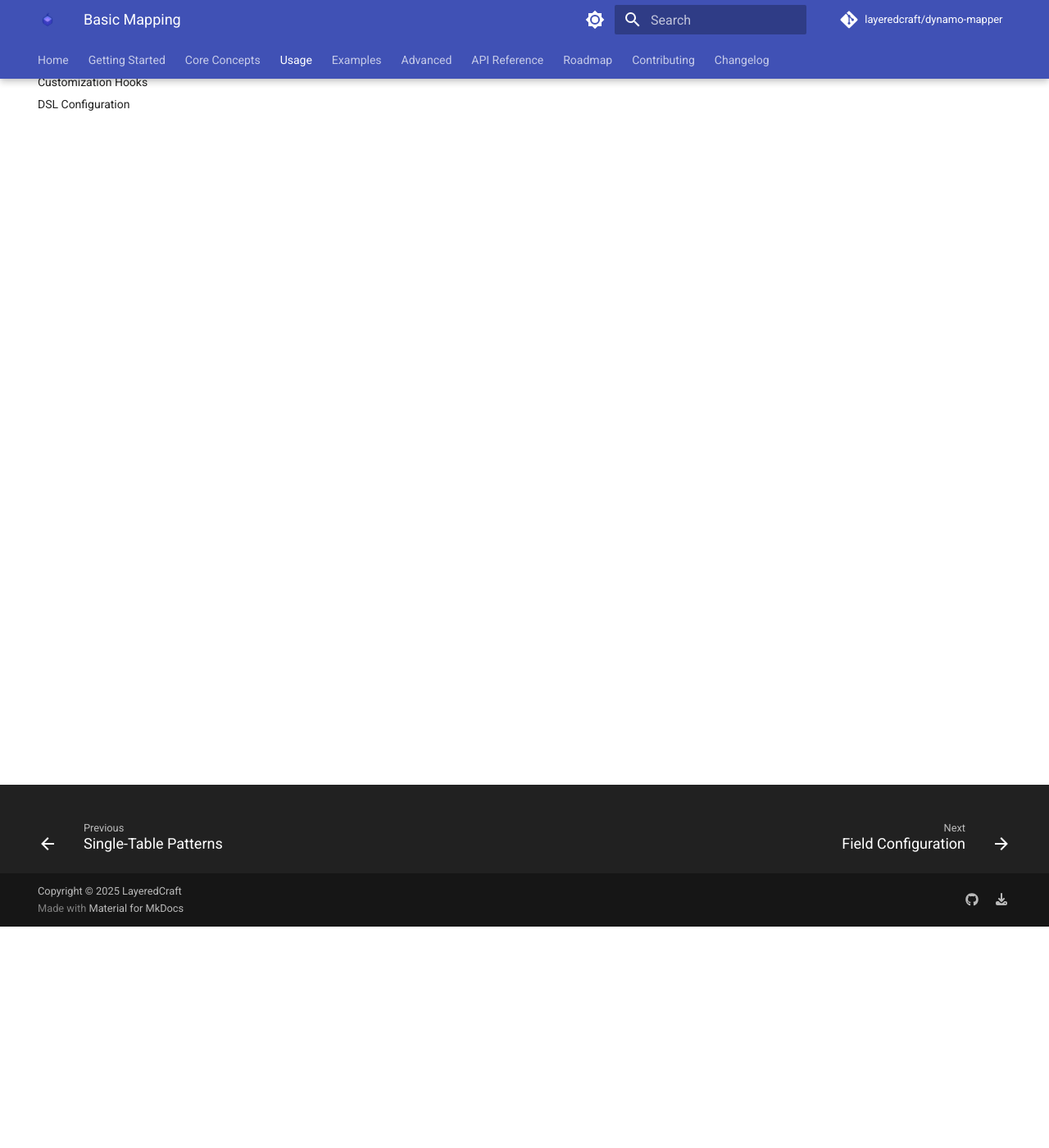
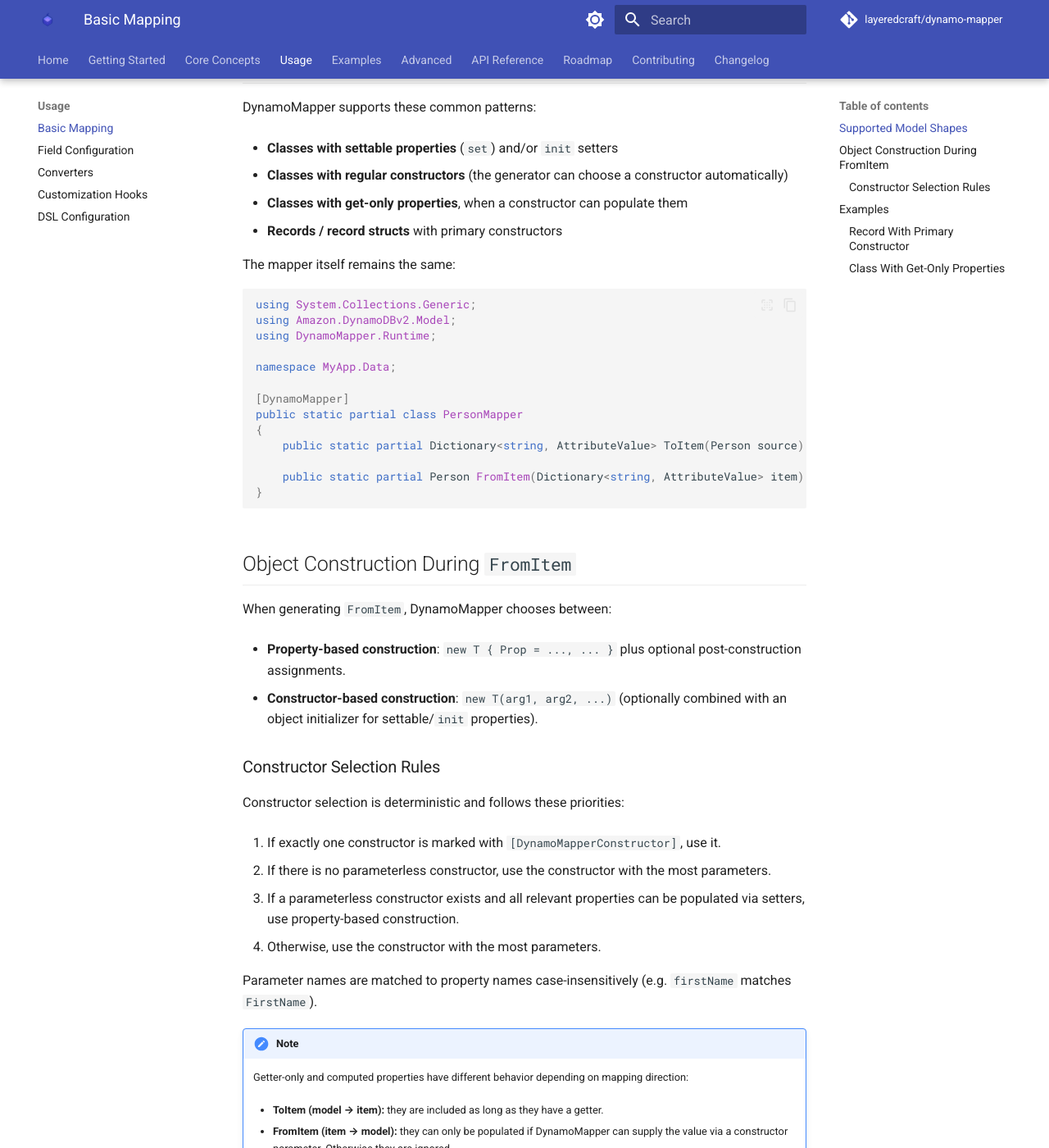
Before and after one commit to LayeredCraft/dynamo-mapper, an MkDocs documentation site: the page built from docs/usage/basic-mapping.md, in a window 1280 px wide and 1400 px high, scrolled down 270 px. Shown: the whole window at 82% size. Built offline with MkDocs 1.6.1 and Material for MkDocs 9.7.7, drawn with Linux system fonts in a browser that asks for light colours; comment, search, counter and statistics services are not loaded; some of the changed text lies outside the part shown.

Commit message:
feat(docs): expand documentation for constructor-based deserialization in DynamoMapper
- Added examples showcasing constructor-based deserialization in `index.md`.
- Documented constructor selection rules for `FromItem` in `basic-mapping.md`.
- Explained `[DynamoMapperConstructor]` usage in `attributes.md`.
- Updated `how-it-works.md` with object construction approaches during deserialization.
- Revised `phase-1.md` roadmap to include constructor-based deserialization support.

````diff
--- a/docs/usage/basic-mapping.md
+++ b/docs/usage/basic-mapping.md
@@ -1,3 +1,96 @@
 # Basic Mapping
 
-Documentation coming soon. See [Phase 1 Requirements](../roadmap/phase-1.md) for detailed specifications.
+This page covers the default mapping behavior of DynamoMapper and how the generator creates
+instances during `FromItem`.
+
+## Supported Model Shapes
+
+DynamoMapper supports these common patterns:
+
+- **Classes with settable properties** (`set`) and/or `init` setters
+- **Classes with regular constructors** (the generator can choose a constructor automatically)
+- **Classes with get-only properties**, when a constructor can populate them
+- **Records / record structs** with primary constructors
+
+The mapper itself remains the same:
+
+```csharp
+using System.Collections.Generic;
+using Amazon.DynamoDBv2.Model;
+using DynamoMapper.Runtime;
+
+namespace MyApp.Data;
+
+[DynamoMapper]
+public static partial class PersonMapper
+{
+    public static partial Dictionary<string, AttributeValue> ToItem(Person source);
+
+    public static partial Person FromItem(Dictionary<string, AttributeValue> item);
+}
+```
+
+## Object Construction During `FromItem`
+
+When generating `FromItem`, DynamoMapper chooses between:
+
+- **Property-based construction**: `new T { Prop = ..., ... }` plus optional post-construction
+  assignments.
+- **Constructor-based construction**: `new T(arg1, arg2, ...)` (optionally combined with an object
+  initializer for settable/`init` properties).
+
+### Constructor Selection Rules
+
+Constructor selection is deterministic and follows these priorities:
+
+1. If exactly one constructor is marked with `[DynamoMapperConstructor]`, use it.
+2. If there is no parameterless constructor, use the constructor with the most parameters.
+3. If a parameterless constructor exists and all relevant properties can be populated via setters,
+   use property-based construction.
+4. Otherwise, use the constructor with the most parameters.
+
+Parameter names are matched to property names case-insensitively (e.g. `firstName` matches
+`FirstName`).
+
+!!! note
+
+    Getter-only and computed properties have different behavior depending on mapping direction:
+
+    - **ToItem (model → item):** they are included as long as they have a getter.
+    - **FromItem (item → model):** they can only be populated if DynamoMapper can supply the value
+      via a constructor parameter. Otherwise they are ignored.
+
+## Examples
+
+### Record With Primary Constructor
+
+```csharp
+public record Person(string FirstName, string LastName, int Age);
+```
+
+`FromItem` will construct the record using its primary constructor.
+
+### Class With Get-Only Properties
+
+If your class has get-only properties, DynamoMapper can deserialize using a constructor:
+
+```csharp
+using DynamoMapper.Runtime;
+
+public class Person
+{
+    [DynamoMapperConstructor]
+    public Person(string firstName, string lastName, int age)
+    {
+        FirstName = firstName;
+        LastName = lastName;
+        Age = age;
+    }
+
+    public string FirstName { get; }
+    public string LastName { get; }
+    public int Age { get; }
+}
+```
+
+See `examples/DynamoMapper.MapperConstructor` for a working sample.
````
Also changed, not shown: docs/api-reference/attributes.md (+34 -0 lines), docs/api-reference/generated-code.md (+24 -0 lines), docs/core-concepts/how-it-works.md (+14 -0 lines), docs/examples/index.md (+9 -2 lines), docs/roadmap/phase-1.md (+2 -1 lines).
